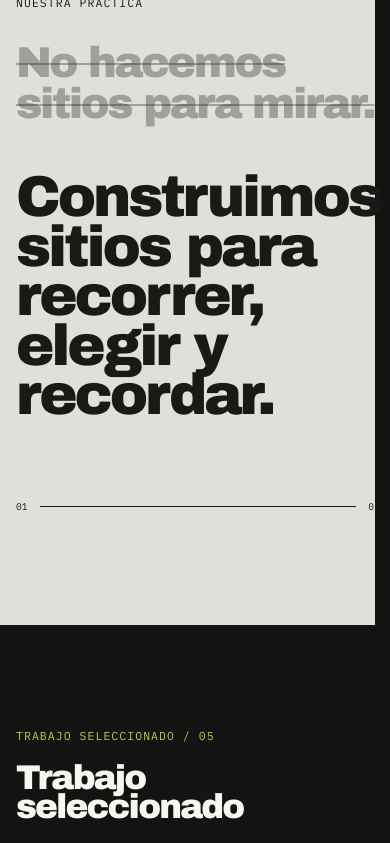
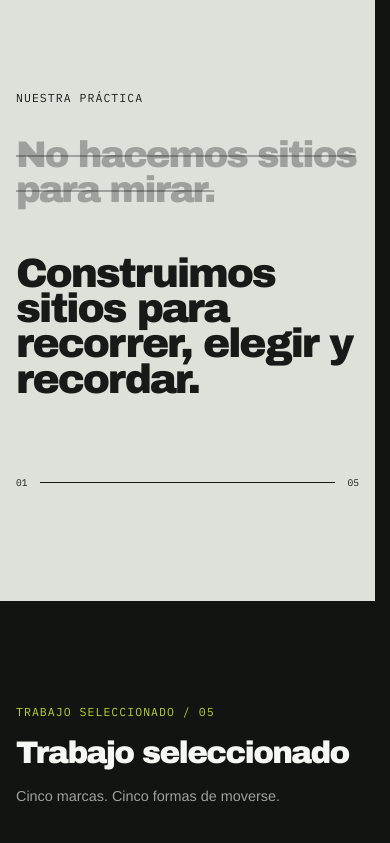
Before and after one commit to lufinhastudio/Portfolio, a Next.js app: page / in a window 390 px wide. Shown: the part 960-1803 px from the top of the page. Built offline with nearby package versions, Linux system fonts and the light colour scheme; no server answers; a web font is replaced by a local one.

Commit message:
Fix responsive layouts across portfolio

```diff
--- a/src/app/studio/studio.module.css
+++ b/src/app/studio/studio.module.css
@@ -171,6 +171,10 @@
 
 .contactLink { display: flex; justify-content: space-between; margin-top: clamp(5rem, 9vw, 9rem); padding: 1.2rem 0; border-top: 1px solid rgb(20 21 18 / 0.25); border-bottom: 1px solid rgb(20 21 18 / 0.25); font-family: "Anybody Variable", sans-serif; font-size: clamp(2rem, 5vw, 5rem); font-variation-settings: "wdth" 105, "wght" 700; letter-spacing: -0.045em; }
 
+@media (max-width: 1100px) {
+  .people { grid-template-columns: minmax(0, 1fr); }
+}
+
 @media (max-width: 760px) {
   .hero {
     min-height: auto;
@@ -179,10 +183,17 @@
   }
 
   .title {
-    max-width: 9ch;
-    font-size: clamp(2.8rem, 12vw, 4.5rem);
-    line-height: 0.82;
+    max-width: 100%;
+    font-size: clamp(2.45rem, 10vw, 4.5rem);
+    line-height: 0.88;
+    overflow-wrap: anywhere;
   }
+
+  .teamTitle {
+    font-size: clamp(2.4rem, 10vw, 4rem);
+  }
+
+  .people { grid-template-columns: minmax(0, 1fr); }
 
   .foot,
   .teamHeader,
--- a/src/components/home/Hero.module.css
+++ b/src/components/home/Hero.module.css
@@ -162,6 +162,7 @@
   .bottomline {
     align-items: flex-start;
     flex-direction: column;
+    padding-right: 3.5rem;
   }
 
   .description {
--- a/src/components/home/InterfaceInterlude.module.css
+++ b/src/components/home/InterfaceInterlude.module.css
@@ -14,7 +14,7 @@
 .uruguai img { object-fit: contain; background: #394736; }
 @media (max-width: 760px) {
   .section { min-height: 100svh; padding-block: 8rem; }
-  .title { margin-left: 0; font-size: 16vw; }
+  .title { max-width: 100%; margin-left: 0; font-size: clamp(2.4rem, 12vw, 5rem); overflow-wrap: anywhere; }
   .body { margin: 3rem 0 0; max-width: 24rem; }
   .fragment { opacity: 0.55; }
   .mayma { width: 30vw; height: 45vw; right: -7%; }
--- a/src/components/home/Manifesto.module.css
+++ b/src/components/home/Manifesto.module.css
@@ -14,6 +14,9 @@
 .ruler { grid-column: 2; display: grid; grid-template-columns: auto 1fr auto; align-items: center; gap: 0.8rem; margin-top: 3rem; font-family: "IBM Plex Mono", monospace; font-size: 0.6rem; }
 .ruler i { height: 1px; background: currentColor; }
 @media (max-width: 760px) {
-  .section { min-height: 85svh; grid-template-columns: 1fr; align-content: end; }
+  .section { min-height: 85svh; grid-template-columns: minmax(0, 1fr); align-content: end; }
+  .copy, .before, .after { min-width: 0; max-width: 100%; }
+  .before { font-size: clamp(2.3rem, 9.5vw, 4.5rem); }
+  .after { font-size: clamp(2.45rem, 10.5vw, 5rem); overflow-wrap: anywhere; }
   .ruler { grid-column: 1; }
 }
--- a/src/components/home/SelectedWork.module.css
+++ b/src/components/home/SelectedWork.module.css
@@ -15,7 +15,7 @@
 
 .eyebrow { padding-top: 0.5rem; color: var(--site-signal); }
 .heading { display: flex; align-items: end; justify-content: space-between; gap: 2rem; }
-.title { max-width: 10ch; font-size: clamp(3.5rem, 6vw, 6.8rem); line-height: 0.86; }
+.title { max-width: 12ch; font-size: clamp(3.5rem, 6vw, 6.8rem); line-height: 0.86; }
 .subtitle { max-width: 14rem; padding-bottom: 0.35rem; color: rgb(246 247 242 / 0.62); font-size: clamp(0.9rem, 1.1vw, 1.1rem); line-height: 1.5; }
 
 .grid {
@@ -57,7 +57,7 @@
   .section { padding-top: 6rem; }
   .intro { gap: 1.2rem; padding-bottom: 2.5rem; }
   .heading { align-items: start; flex-direction: column; gap: 1.2rem; }
-  .title { font-size: clamp(2rem, 8.8vw, 4.5rem); }
+  .title { max-width: 100%; font-size: clamp(1.9rem, 8vw, 4.5rem); }
   .subtitle { max-width: 22rem; }
   .grid { grid-template-columns: repeat(2, minmax(0, 1fr)); grid-template-rows: none; grid-auto-rows: clamp(13rem, 43vw, 17rem); gap: 0.5rem; }
   .project:nth-child(n) { grid-column: span 1; grid-row: span 1; }
--- a/src/components/home/StudioPreview.module.css
+++ b/src/components/home/StudioPreview.module.css
@@ -12,8 +12,12 @@
 .profileContacts a { display: block; min-height: 2.8rem; padding: 0.8rem 0; overflow-wrap: anywhere; border-top: 1px solid rgb(246 247 242 / 0.3); }
 .link { display: flex; justify-content: space-between; margin-top: 4rem; padding: 1.2rem 0; border-bottom: 1px solid currentColor; }
 @media (max-width: 760px) {
-  .intro, .person { grid-template-columns: 1fr; }
+  .section { padding-block: 5rem; }
+  .intro, .person { grid-template-columns: minmax(0, 1fr); }
+  .intro > div { min-width: 0; }
+  .title { max-width: 100%; font-size: clamp(2.45rem, 10.5vw, 4.5rem); overflow-wrap: anywhere; }
   .person { gap: 1.25rem; }
+  .people { margin-top: 4rem; }
   .portrait { width: min(72vw, 21rem); }
   .profileContacts { margin-top: 1.5rem; }
 }
--- a/src/components/work/CaseStudy.module.css
+++ b/src/components/work/CaseStudy.module.css
@@ -256,6 +256,9 @@
 
   .statementLarge {
     margin-left: 0;
+    max-width: 100%;
+    font-size: clamp(2.2rem, 9vw, 4.5rem);
+    overflow-wrap: anywhere;
   }
 
   .narrative,
--- a/src/components/work/WorkIndex.module.css
+++ b/src/components/work/WorkIndex.module.css
@@ -89,11 +89,17 @@
   transform: translate(0.35rem, -0.35rem);
 }
 
-@media (max-width: 760px) {
+@media (max-width: 1100px) {
   .hero {
     min-height: 48svh;
-    grid-template-columns: 1fr;
+    grid-template-columns: minmax(0, 1fr);
   }
+
+  .title { max-width: 100%; font-size: clamp(3.5rem, 9vw, 6rem); overflow-wrap: anywhere; }
+}
+
+@media (max-width: 760px) {
+  .title { font-size: clamp(2.2rem, 10vw, 4.4rem); }
 
   .item {
     grid-template-columns: 2.5rem 1fr auto;
```
